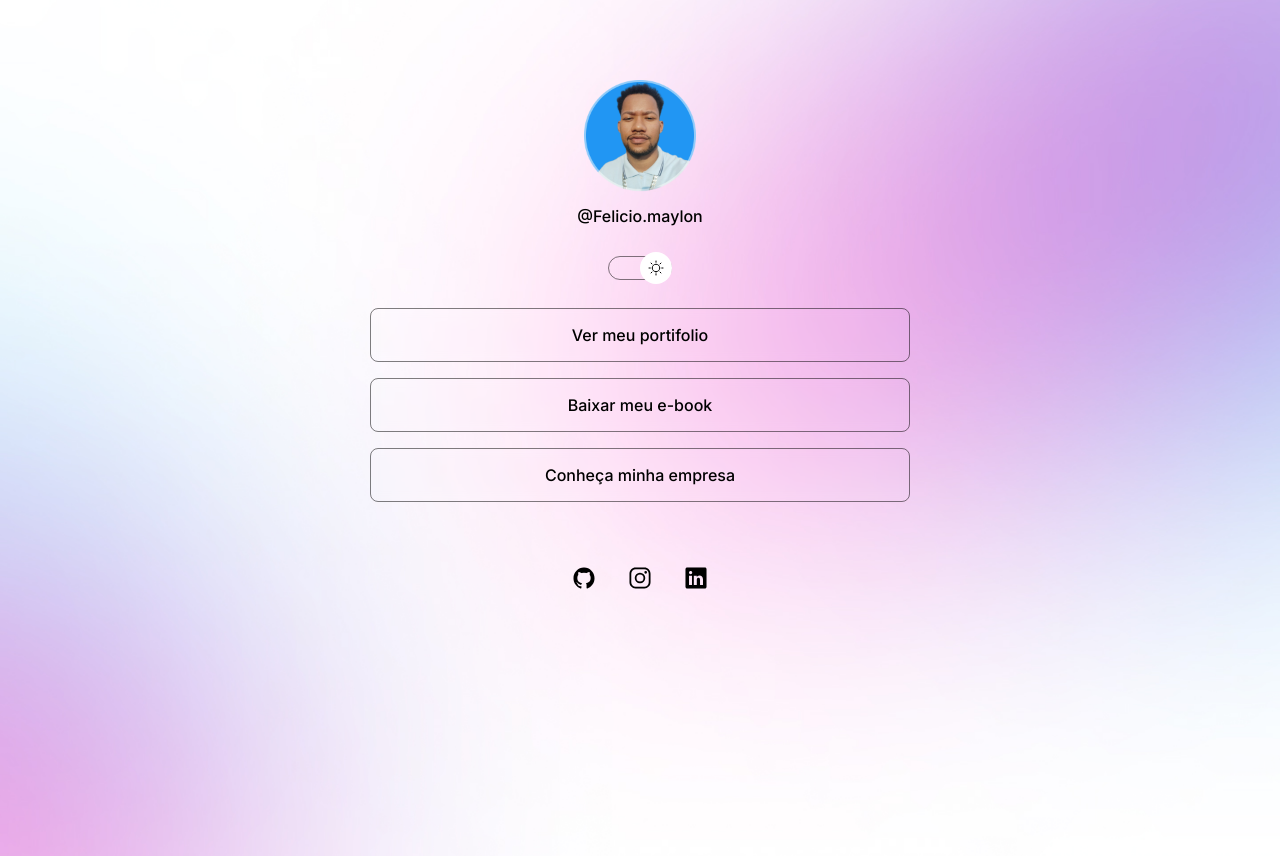
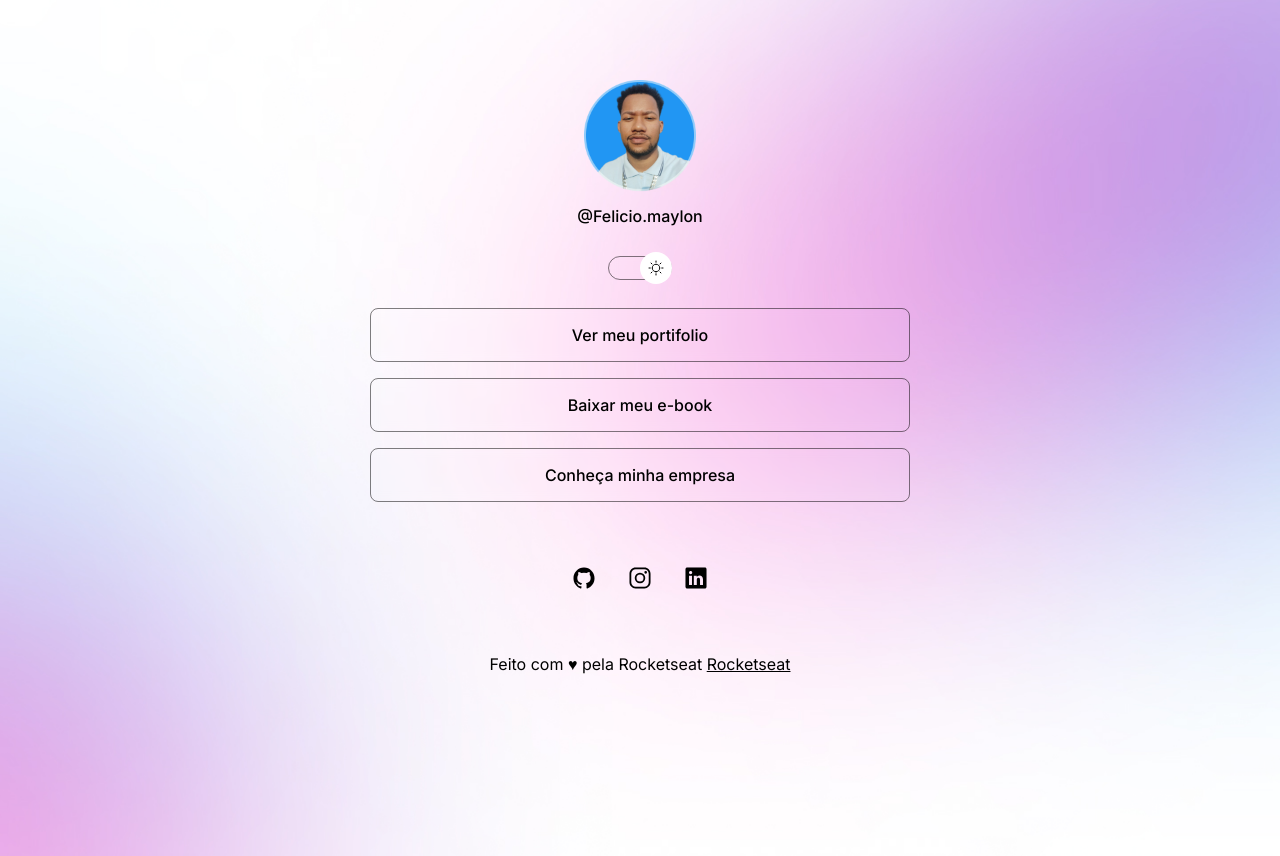
Before and after one commit to MaylonFelicio/projeto, a plain HTML site: page index.html in a window 1280 px wide. Drawn offline with nearby package versions, Linux system fonts and the light colour scheme.

Commit message:
add footer in body

```diff
--- a/index.html
+++ b/index.html
@@ -48,6 +48,9 @@
       <ion-icon name="logo-linkedin"></ion-icon>
       </a>
     </div>
+    <footer>
+      Feito com ♥ pela Rocketseat <a href="https://rockeseat.com.br/">Rocketseat</a>
+    </footer>
     <script type="module" src="https://unpkg.com/ionicons@7.1.0/dist/ionicons/ionicons.esm.js"></script>
     <script nomodule src="https://unpkg.com/ionicons@7.1.0/dist/ionicons/ionicons.js"></script>
     <script src="./script.js"></script>
--- a/style.css
+++ b/style.css
@@ -122,6 +122,10 @@ body * {
   background: var(--highlight-color);
 }
 
+footer {
+  padding: 24px 0;
+  text-align: center;
+}
 /*links */
 ul {
   list-style: none;
```
